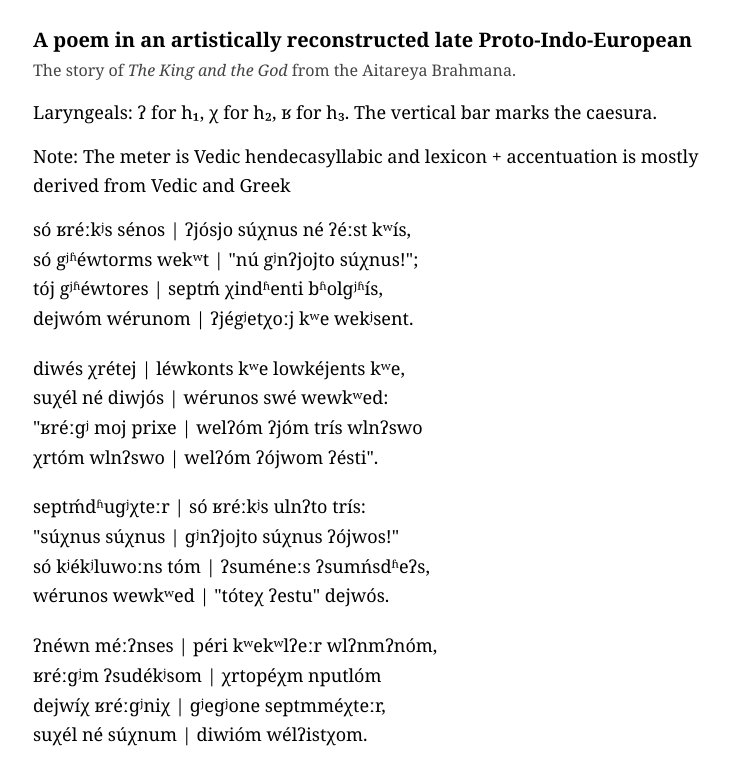
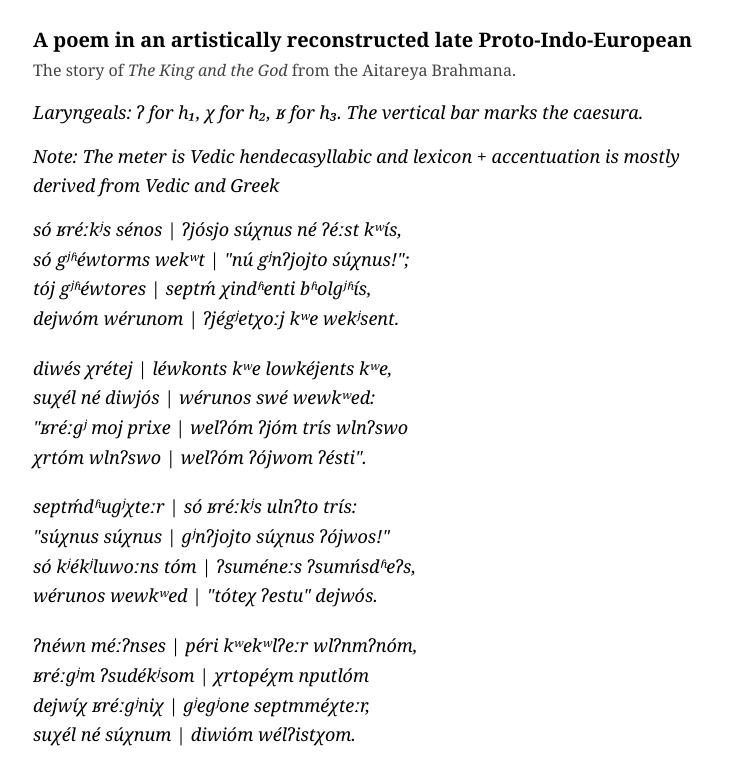
Before and after one commit to KoushikVaddi/KoushikVaddi.github.io, a plain HTML site: page index.html in a window 1280 px wide. Shown: the part 3995-4760 px from the top of the page, without its empty margins (257-987 px from the left). Drawn offline with Linux system fonts and the light colour scheme; a web font is replaced by a local one.

Commit message:
Fix formatting issues in poem section of index.html
Corrected the formatting of laryngeals and notes in the poem section.

```diff
--- a/index.html
+++ b/index.html
@@ -155,8 +155,8 @@ footer{border-top:1px solid #000;margin-top:56px;padding-top:20px;padding-bottom
 
 <h3>A poem in an artistically reconstructed late Proto-Indo-European</h3>
 <p class="small">The story of <i>The King and the God</i> from the Aitareya Brahmana.<p>
-<p>Laryngeals: ʔ for h₁, χ for h₂, ʁ for h₃. The vertical bar marks the caesura.<p>
-<p>Note: The meter is Vedic hendecasyllabic and lexicon + accentuation is mostly derived from Vedic and Greek</p>
+<p><i>Laryngeals: ʔ for h₁, χ for h₂, ʁ for h₃. The vertical bar marks the caesura.<i><p>
+<p><i>Note: The meter is Vedic hendecasyllabic and lexicon + accentuation is mostly derived from Vedic and Greek<i></p>
 <!-- Your recording: upload it as audio/pie-poem.mp3. Until then the player stays hidden. -->
 <audio controls preload="metadata" src="audio/pie-poem.mp3" onerror="this.remove()"></audio>
 <div class="poem">
```
